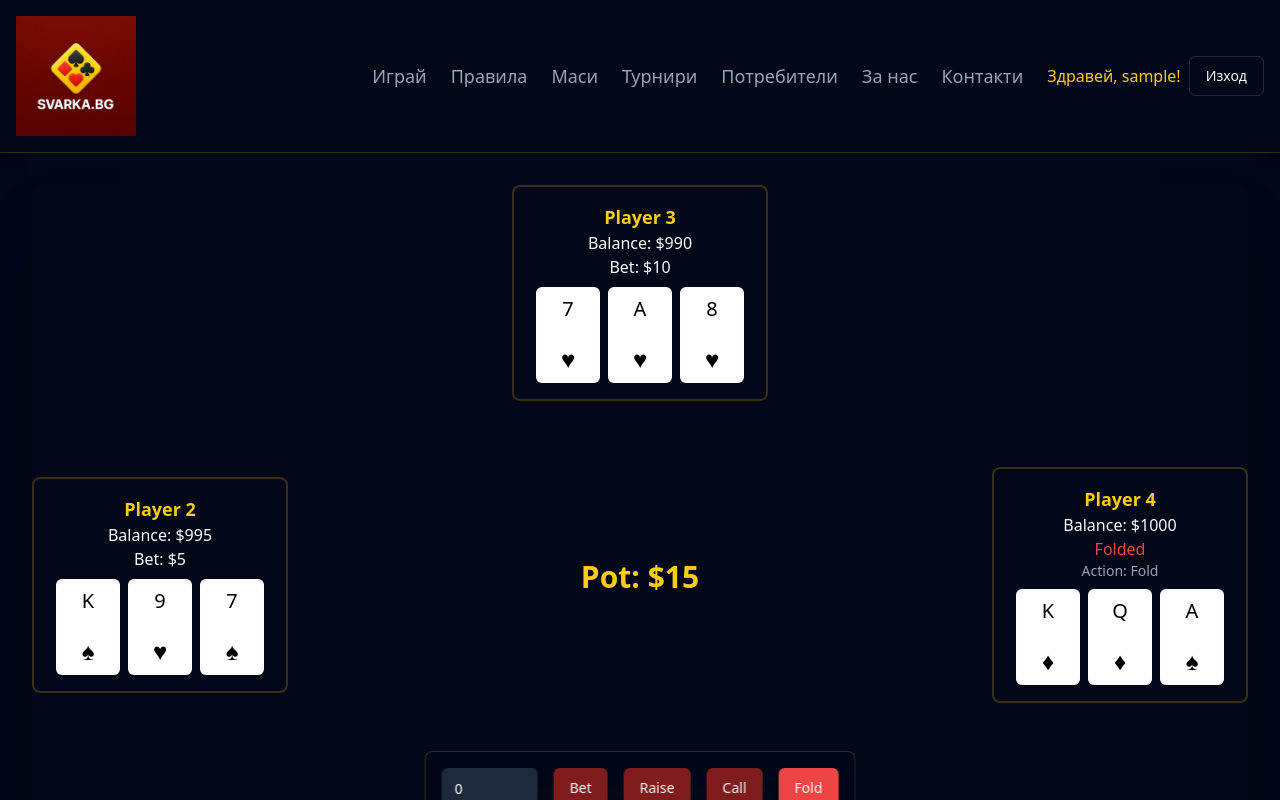
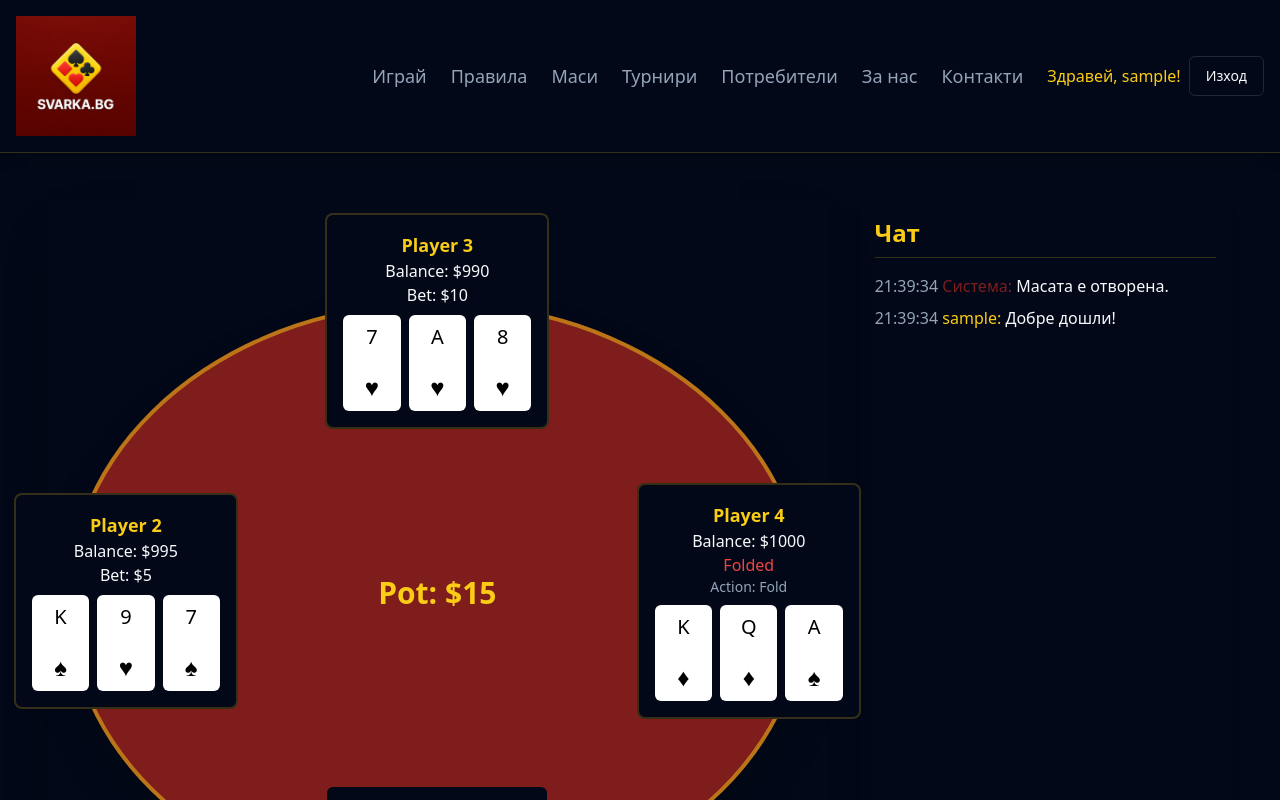
Before and after one commit to bojodanchev/svarka-modern, a Next.js app: page /play in a window 1280 px wide. Shown: the top 800 px of the page. Built offline with nearby package versions, Linux system fonts and the light colour scheme; sample sign-in values are in the browser's storage.

Commit message:
feat: redesign game table with classic layout

```diff
--- a/src/components/GameTable.tsx
+++ b/src/components/GameTable.tsx
@@ -81,46 +81,69 @@ const GameTable = () => {
   const isMyTurn = currentPlayer.name === user?.username;
 
   return (
-    <div className="bg-background text-foreground p-8 rounded-lg shadow-2xl relative min-h-[800px]">
-      <div className="absolute top-1/2 left-1/2 -translate-x-1/2 -translate-y-1/2 text-center">
-        <h2 className="text-3xl font-bold mb-4 text-secondary">Pot: ${gameState.pot}</h2>
-        <div className="flex space-x-2">
-          {/* Community cards or other info can go here */}
-        </div>
+    <div className="grid grid-cols-1 lg:grid-cols-3 gap-8 p-4">
+      {/* Game Table Section */}
+      <div className="lg:col-span-2 bg-background text-foreground p-8 rounded-lg shadow-2xl relative min-h-[800px] flex items-center justify-center">
+        {/* The Oval Table */}
+        <div className="absolute w-[95%] h-[75%] bg-primary rounded-[50%] shadow-2xl border-4 border-secondary/50"></div>
+
+        <div className="absolute top-1/2 left-1/2 -translate-x-1/2 -translate-y-1/2 text-center z-10">
+          <h2 className="text-3xl font-bold mb-4 text-secondary">
+            Pot: ${gameState.pot}
+          </h2>
         </div>
 
+        {/* Players positioned around the table */}
         {gameState.players.map((player, index) => {
-        const position = [
-          'bottom-0 left-1/2 -translate-x-1/2', // Player 1 (user)
-          'top-1/2 left-0 -translate-y-1/2', // Player 2
-          'top-0 left-1/2 -translate-x-1/2', // Player 3
-          'top-1/2 right-0 -translate-y-1/2', // Player 4
-        ][index];
+          const positions = [
+            { top: '85%', left: '50%', transform: 'translate(-50%, -50%)' }, // Bottom
+            { top: '50%', left: '10%', transform: 'translate(-50%, -50%)' }, // Left
+            { top: '15%', left: '50%', transform: 'translate(-50%, -50%)' }, // Top
+            { top: '50%', left: '90%', transform: 'translate(-50%, -50%)' }, // Right
+          ];
 
           return (
             <div
               key={player.id}
-            className={`absolute ${position} w-64 text-center p-4 bg-card rounded-lg border-2 ${
-              gameState.currentPlayerIndex === index ? 'border-primary' : 'border-secondary/20'
+              className="absolute w-64 text-center p-4 z-10"
+              style={positions[index]}
+            >
+              <div
+                className={`bg-card rounded-lg p-4 border-2 ${
+                  gameState.currentPlayerIndex === index
+                    ? 'border-primary'
+                    : 'border-secondary/20'
                 }`}
               >
-            <h3 className="font-bold text-lg text-secondary">{player.name}</h3>
+                <h3 className="font-bold text-lg text-secondary">
+                  {player.name}
+                </h3>
                 <p>Balance: ${player.balance}</p>
-            {player.currentBet > 0 && <p className="text-primary-foreground">Bet: ${player.currentBet}</p>}
-            {player.hasFolded && <p className="text-destructive">Folded</p>}
-            {player.lastAction && <p className="text-muted-foreground text-sm">Action: {player.lastAction}</p>}
-
+                {player.currentBet > 0 && (
+                  <p className="text-primary-foreground">
+                    Bet: ${player.currentBet}
+                  </p>
+                )}
+                {player.hasFolded && (
+                  <p className="text-destructive">Folded</p>
+                )}
+                {player.lastAction && (
+                  <p className="text-muted-foreground text-sm">
+                    Action: {player.lastAction}
+                  </p>
+                )}
                 <div className="flex justify-center space-x-2 mt-2 h-24">
                   {player.hand.map((card, i) => (
                     <CardComponent key={i} card={card} />
                   ))}
                 </div>
               </div>
+            </div>
           );
         })}
 
         {isMyTurn && (
-        <div className="absolute bottom-40 left-1/2 -translate-x-1/2 flex items-center space-x-4 bg-card/80 backdrop-blur-sm p-4 rounded-lg border border-secondary/20">
+          <div className="absolute bottom-20 left-1/2 -translate-x-1/2 flex items-center space-x-4 bg-card/80 backdrop-blur-sm p-4 rounded-lg border border-secondary/20 z-20">
             <Input
               type="number"
               value={betAmount}
@@ -128,19 +151,46 @@ const GameTable = () => {
               className="w-24 bg-input text-foreground"
               min={gameState.minRaise}
             />
-          <Button onClick={() => onPlayerAction({ type: 'bet', amount: betAmount })}>
+            <Button
+              onClick={() => onPlayerAction({ type: 'bet', amount: betAmount })}
+            >
               Bet
             </Button>
-          <Button onClick={() => onPlayerAction({ type: 'raise', amount: betAmount })}>
+            <Button
+              onClick={() =>
+                onPlayerAction({ type: 'raise', amount: betAmount })
+              }
+            >
               Raise
             </Button>
-          <Button onClick={() => onPlayerAction({ type: 'call' })}>Call</Button>
-          <Button onClick={() => onPlayerAction({ type: 'fold' })} variant="destructive">
+            <Button onClick={() => onPlayerAction({ type: 'call' })}>
+              Call
+            </Button>
+            <Button
+              onClick={() => onPlayerAction({ type: 'fold' })}
+              variant="destructive"
+            >
               Fold
             </Button>
           </div>
         )}
       </div>
+
+      {/* Chat Section */}
+      <div className="lg:col-span-1">
+        <div className="bg-card text-card-foreground p-4 rounded-lg shadow-lg h-full flex flex-col">
+          <h2 className="text-2xl font-bold text-secondary mb-4 border-b border-secondary/20 pb-2">Чат</h2>
+          <div className="flex-grow space-y-2 overflow-y-auto">
+            <p><span className="text-muted-foreground">21:39:34</span> <span className="text-primary">Система:</span> Масата е отворена.</p>
+            <p><span className="text-muted-foreground">21:39:34</span> <span className="text-secondary">{user?.username}:</span> Добре дошли!</p>
+          </div>
+          <div className="mt-4 flex space-x-2">
+            <Input placeholder="Вашето съобщение..." className="bg-input"/>
+            <Button>Изпрати</Button>
+          </div>
+        </div>
+      </div>
+    </div>
   );
 };
 
```
Lines whose indentation alone changed are shown as unchanged.
